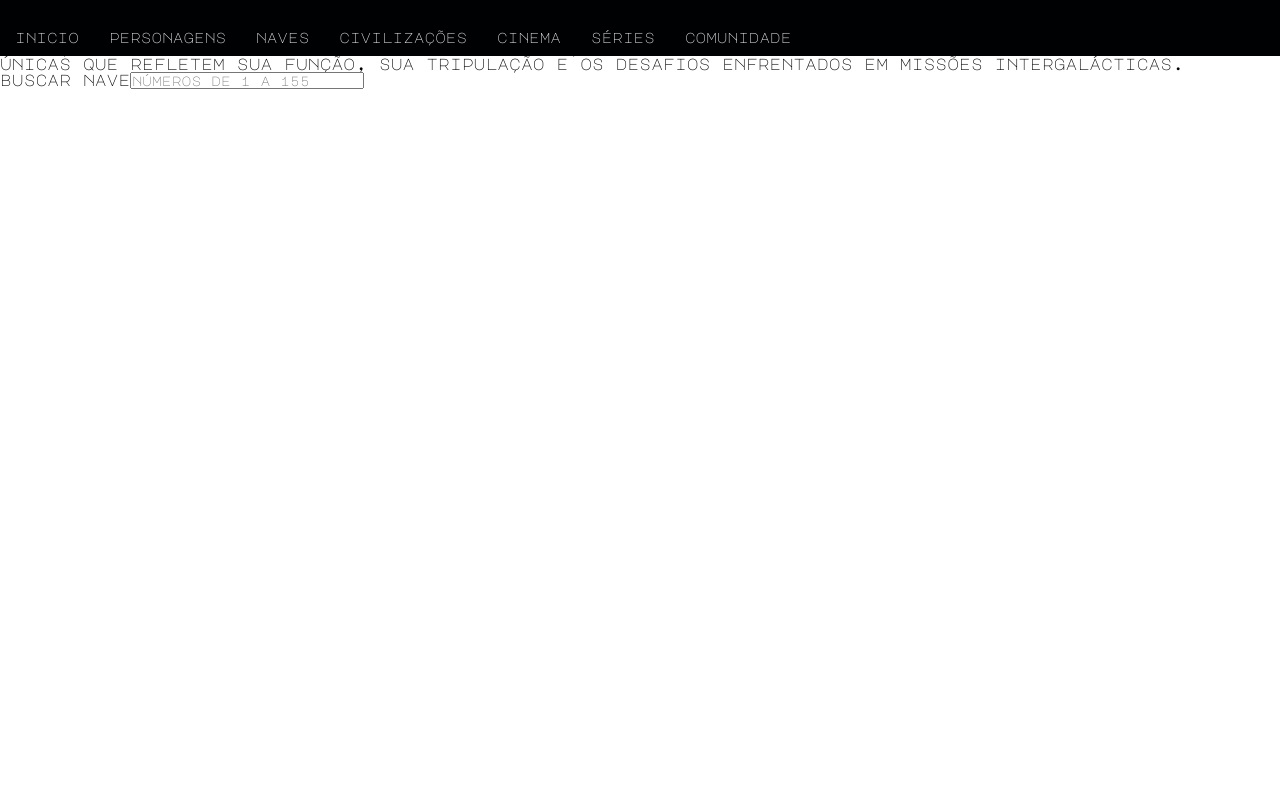
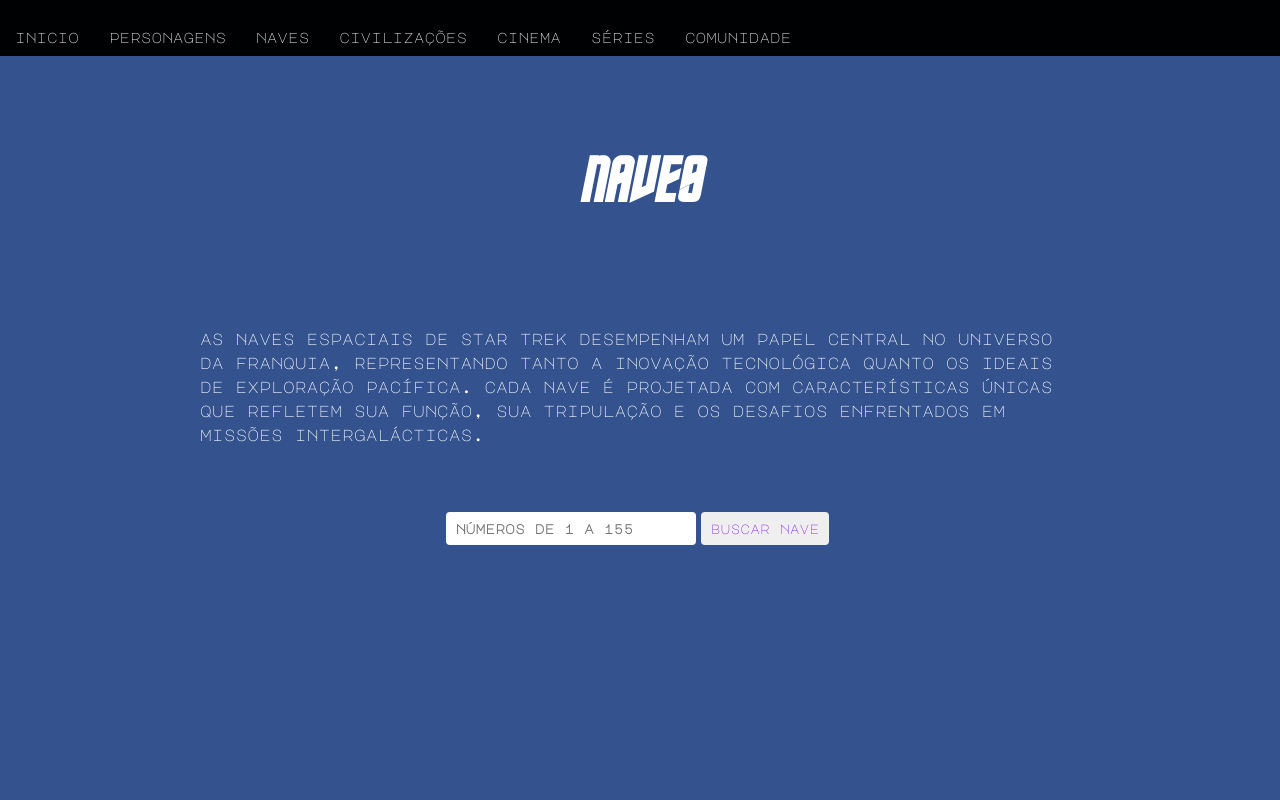
Before and after one commit to allan516/star-trek-universe, an Angular app: page /ships in a window 1280 px wide. Shown: the top 800 px of the page. Built offline with nearby package versions, Linux system fonts and the light colour scheme.

Commit message:
feat: create civilization component

```diff
--- a/src/app/pages/characters/characters.component.css
+++ b/src/app/pages/characters/characters.component.css
@@ -36,6 +36,8 @@
 table {
   text-align: left;
   margin-left: 200px;
+  border-radius: 10px;
+  overflow: hidden;
 }
 
 table td {
@@ -44,7 +46,8 @@
 }
 
 table tr {
-  color: black;
+  color: blueviolet;
+  background-color: azure;
   font-weight: bolder;
   /* color: rgb(247, 227, 191); */
 }
--- a/src/app/pages/civilizations/civilizations.component.css
+++ b/src/app/pages/civilizations/civilizations.component.css
@@ -1,10 +1,66 @@
+@font-face {
+  font-family: "federation";
+  src: url("../../../assets/font/FEC_____.TTF") format("truetype");
+}
+
 section {
   width: 100%;
-  height: 100vh;
+  min-height: 100vh;
+  /* background-color: #050c22; */
+  background-color: #34528e;
+  padding-bottom: 60px;
 }
 
-h1 {
-  position: relative;
-  top: 20%;
+section article {
+  display: flex;
+  flex-direction: column;
+  align-items: center;
+  gap: 50px;
+  max-width: 900px;
+  min-height: 100vh;
+  margin: auto;
+}
+
+article h1 {
+  padding: 150px 5px 50px 5px;
   text-align: center;
+  color: white;
+  font-family: federation, Arial, Helvetica, sans-serif;
+  font-size: 4rem;
 }
+
+article p {
+  padding: 10px;
+  color: white;
+  line-height: 1.5;
+}
+
+article p strong {
+  color: black;
+  font-weight: bolder;
+}
+
+article span button {
+  padding: 10px;
+  color: blueviolet;
+  border-radius: 4px;
+  border: none;
+  margin: 5px;
+  cursor: pointer;
+}
+
+article span button:hover {
+  background-color: lightgray;
+  transform: translate(1px, -1px);
+  font-weight: bolder;
+}
+
+article span input {
+  padding: 10px;
+  color: blueviolet;
+  font-weight: bold;
+  text-decoration: none;
+  border-radius: 4px;
+  outline: none;
+  border: none;
+}
--- a/src/app/pages/ships/ships.component.css
+++ b/src/app/pages/ships/ships.component.css
@@ -1,26 +1,66 @@
+@font-face {
+  font-family: "federation";
+  src: url("../../../assets/font/FEC_____.TTF") format("truetype");
+}
+
 section {
   width: 100%;
   min-height: 100vh;
+  /* background-color: #050c22; */
+  background-color: #34528e;
+  padding-bottom: 60px;
 }
 
-h1 {
-  position: relative;
-  top: 20%;
-  text-align: center;
+section article {
+  display: flex;
+  flex-direction: column;
+  align-items: center;
+  gap: 50px;
+  max-width: 900px;
+  height: 100vh;
+  margin: auto;
 }
 
-details {
-  position: relative;
-  top: 20vh;
+article h1 {
+  padding: 150px 5px 50px 5px;
   text-align: center;
-  padding-bottom: 200px;
+  color: white;
+  font-family: federation, Arial, Helvetica, sans-serif;
+  font-size: 4rem;
 }
 
-details p {
-  text-align: center;
-  padding: 8px;
+article p {
+  padding: 10px;
+  color: white;
+  line-height: 1.5;
 }
 
-details div {
-  margin: 30px;
+article p strong {
+  color: black;
+  font-weight: bolder;
 }
+
+article span button {
+  padding: 10px;
+  color: blueviolet;
+  border-radius: 4px;
+  border: none;
+  margin: 5px;
+  cursor: pointer;
+}
+
+article span button:hover {
+  background-color: lightgray;
+  transform: translate(1px, -1px);
+  font-weight: bolder;
+}
+
+article span input {
+  padding: 10px;
+  color: blueviolet;
+  font-weight: bold;
+  text-decoration: none;
+  border-radius: 4px;
+  outline: none;
+  border: none;
+}
--- a/src/app/pages/ships/ships.component.html
+++ b/src/app/pages/ships/ships.component.html
@@ -1,175 +1,28 @@
 <app-nav-bar></app-nav-bar>
 <section>
-  <h1>naves</h1>
-  <p>
-    as naves espaciais de Star Trek desempenham um papel central no universo da
-    franquia, representando tanto a inovação tecnológica quanto os ideais de
-    exploração pacífica. cada nave é projetada com características únicas que
-    refletem sua função, sua tripulação e os desafios enfrentados em missões
-    intergalácticas.
-  </p>
-  <label for="inaves">buscar nave</label>
-  <input type="number" id="inaves" placeholder="números de 1 a 155" />
-  <!-- <details>
-    <summary>veja todas as naves de star trek</summary>
+  <article>
+    <h1>naves</h1>
+    <p>
+      as naves espaciais de star trek desempenham um papel central no universo
+      da franquia, representando tanto a inovação tecnológica quanto os ideais
+      de exploração pacífica. cada nave é projetada com características únicas
+      que refletem sua função, sua tripulação e os desafios enfrentados em
+      missões intergalácticas.
+    </p>
+    <span>
+      <input type="number" [(ngModel)]="id" placeholder="números de 1 a 155" />
+      <button (click)="getShipById()">buscar nave</button>
+    </span>
 
-    <div>
-      <p><a href="">nave1</a></p>
-      <p><a href="">nave2</a></p>
-      <p><a href="">nave3</a></p>
-      <p><a href="">nave4</a></p>
-      <p><a href="">nave5</a></p>
-      <p><a href="">nave6</a></p>
-      <p><a href="">nave7</a></p>
-      <p><a href="">nave8</a></p>
-      <p><a href="">nave9</a></p>
-      <p><a href="">nave10</a></p>
-      <p><a href="">nave11</a></p>
-      <p><a href="">nave12</a></p>
-      <p><a href="">nave13</a></p>
-      <p><a href="">nave14</a></p>
-      <p><a href="">nave15</a></p>
-      <p><a href="">nave16</a></p>
-      <p><a href="">nave17</a></p>
-      <p><a href="">nave18</a></p>
-      <p><a href="">nave19</a></p>
-      <p><a href="">nave20</a></p>
-      <p><a href="">nave21</a></p>
-      <p><a href="">nave22</a></p>
-      <p><a href="">nave23</a></p>
-      <p><a href="">nave24</a></p>
-      <p><a href="">nave25</a></p>
-      <p><a href="">nave26</a></p>
-      <p><a href="">nave27</a></p>
-      <p><a href="">nave28</a></p>
-      <p><a href="">nave29</a></p>
-      <p><a href="">nave30</a></p>
-      <p><a href="">nave31</a></p>
-      <p><a href="">nave32</a></p>
-      <p><a href="">nave33</a></p>
-      <p><a href="">nave34</a></p>
-      <p><a href="">nave35</a></p>
-      <p><a href="">nave36</a></p>
-      <p><a href="">nave37</a></p>
-      <p><a href="">nave38</a></p>
-      <p><a href="">nave39</a></p>
-      <p><a href="">nave40</a></p>
-      <p><a href="">nave41</a></p>
-      <p><a href="">nave42</a></p>
-      <p><a href="">nave43</a></p>
-      <p><a href="">nave44</a></p>
-      <p><a href="">nave45</a></p>
-      <p><a href="">nave46</a></p>
-      <p><a href="">nave47</a></p>
-      <p><a href="">nave48</a></p>
-      <p><a href="">nave49</a></p>
-      <p><a href="">nave50</a></p>
-      <p><a href="">nave51</a></p>
-      <p><a href="">nave52</a></p>
-      <p><a href="">nave53</a></p>
-      <p><a href="">nave54</a></p>
-      <p><a href="">nave55</a></p>
-      <p><a href="">nave56</a></p>
-      <p><a href="">nave57</a></p>
-      <p><a href="">nave58</a></p>
-      <p><a href="">nave59</a></p>
-      <p><a href="">nave60</a></p>
-      <p><a href="">nave61</a></p>
-      <p><a href="">nave62</a></p>
-      <p><a href="">nave63</a></p>
-      <p><a href="">nave64</a></p>
-      <p><a href="">nave65</a></p>
-      <p><a href="">nave66</a></p>
-      <p><a href="">nave67</a></p>
-      <p><a href="">nave68</a></p>
-      <p><a href="">nave69</a></p>
-      <p><a href="">nave70</a></p>
-      <p><a href="">nave71</a></p>
-      <p><a href="">nave72</a></p>
-      <p><a href="">nave73</a></p>
-      <p><a href="">nave74</a></p>
-      <p><a href="">nave75</a></p>
-      <p><a href="">nave76</a></p>
-      <p><a href="">nave77</a></p>
-      <p><a href="">nave78</a></p>
-      <p><a href="">nave79</a></p>
-      <p><a href="">nave80</a></p>
-      <p><a href="">nave81</a></p>
-      <p><a href="">nave82</a></p>
-      <p><a href="">nave83</a></p>
-      <p><a href="">nave84</a></p>
-      <p><a href="">nave85</a></p>
-      <p><a href="">nave86</a></p>
-      <p><a href="">nave87</a></p>
-      <p><a href="">nave88</a></p>
-      <p><a href="">nave89</a></p>
-      <p><a href="">nave90</a></p>
-      <p><a href="">nave91</a></p>
-      <p><a href="">nave92</a></p>
-      <p><a href="">nave93</a></p>
-      <p><a href="">nave94</a></p>
-      <p><a href="">nave95</a></p>
-      <p><a href="">nave96</a></p>
-      <p><a href="">nave97</a></p>
-      <p><a href="">nave98</a></p>
-      <p><a href="">nave99</a></p>
-      <p><a href="">nave100</a></p>
-      <p><a href="">nave101</a></p>
-      <p><a href="">nave102</a></p>
-      <p><a href="">nave103</a></p>
-      <p><a href="">nave104</a></p>
-      <p><a href="">nave105</a></p>
-      <p><a href="">nave106</a></p>
-      <p><a href="">nave107</a></p>
-      <p><a href="">nave108</a></p>
-      <p><a href="">nave109</a></p>
-      <p><a href="">nave110</a></p>
-      <p><a href="">nave111</a></p>
-      <p><a href="">nave112</a></p>
-      <p><a href="">nave113</a></p>
-      <p><a href="">nave114</a></p>
-      <p><a href="">nave115</a></p>
-      <p><a href="">nave116</a></p>
-      <p><a href="">nave117</a></p>
-      <p><a href="">nave118</a></p>
-      <p><a href="">nave119</a></p>
-      <p><a href="">nave120</a></p>
-      <p><a href="">nave121</a></p>
-      <p><a href="">nave122</a></p>
-      <p><a href="">nave123</a></p>
-      <p><a href="">nave124</a></p>
-      <p><a href="">nave125</a></p>
-      <p><a href="">nave126</a></p>
-      <p><a href="">nave127</a></p>
-      <p><a href="">nave128</a></p>
-      <p><a href="">nave129</a></p>
-      <p><a href="">nave130</a></p>
-      <p><a href="">nave131</a></p>
-      <p><a href="">nave132</a></p>
-      <p><a href="">nave133</a></p>
-      <p><a href="">nave134</a></p>
-      <p><a href="">nave135</a></p>
-      <p><a href="">nave136</a></p>
-      <p><a href="">nave137</a></p>
-      <p><a href="">nave138</a></p>
-      <p><a href="">nave139</a></p>
-      <p><a href="">nave140</a></p>
-      <p><a href="">nave141</a></p>
-      <p><a href="">nave142</a></p>
-      <p><a href="">nave143</a></p>
-      <p><a href="">nave144</a></p>
-      <p><a href="">nave145</a></p>
-      <p><a href="">nave146</a></p>
-      <p><a href="">nave147</a></p>
-      <p><a href="">nave148</a></p>
-      <p><a href="">nave149</a></p>
-      <p><a href="">nave150</a></p>
-      <p><a href="">nave151</a></p>
-      <p><a href="">nave152</a></p>
-      <p><a href="">nave153</a></p>
-      <p><a href="">nave154</a></p>
-      <p><a href="">nave155</a></p>
+    <div *ngIf="ships">
+      <p><strong>nome:</strong> {{ ships.nome | lowercase }}</p>
+      <p>
+        <strong>número de registro:</strong>
+        {{ ships.numero_registro | lowercase }}
+      </p>
+      <p><strong>classe:</strong> {{ ships.classe | lowercase }}</p>
+      <p><strong>descrição:</strong> {{ ships.descricao | lowercase }}</p>
     </div>
-  </details> -->
+  </article>
 </section>
 <app-footer></app-footer>
--- a/src/app/pages/ships/ships.component.ts
+++ b/src/app/pages/ships/ships.component.ts
@@ -1,11 +1,26 @@
 import { Component } from '@angular/core';
 import { NavBarComponent } from '../../components/nav-bar/nav-bar.component';
 import { FooterComponent } from '../../components/footer/footer.component';
+import { Ship } from '../../interfaces/ships.interface';
+import { StarTrekService } from '../../star-trek.service';
+import { FormsModule } from '@angular/forms';
+import { CommonModule } from '@angular/common';
 @Component({
   selector: 'app-ships',
   standalone: true,
-  imports: [NavBarComponent, FooterComponent],
+  imports: [NavBarComponent, FooterComponent, FormsModule, CommonModule],
   templateUrl: './ships.component.html',
   styleUrl: './ships.component.css',
 })
-export class ShipsComponent {}
+export class ShipsComponent {
+  ships!: Ship;
+  id!: number;
+
+  constructor(private starTrekService: StarTrekService) {}
+
+  getShipById() {
+    this.starTrekService.getShipsById(this.id).subscribe((ships) => {
+      this.ships = ships;
+    });
+  }
+}
```
Also changed, not shown: src/app/interfaces/civilization.interface.ts (added, +7 -0 lines), src/app/interfaces/ships.interface.ts (added, +7 -0 lines), src/app/pages/civilizations/civilizations.component.html (+23 -1 lines), src/app/pages/civilizations/civilizations.component.ts (+18 -2 lines), src/app/star-trek.service.ts (+13 -1 lines).
